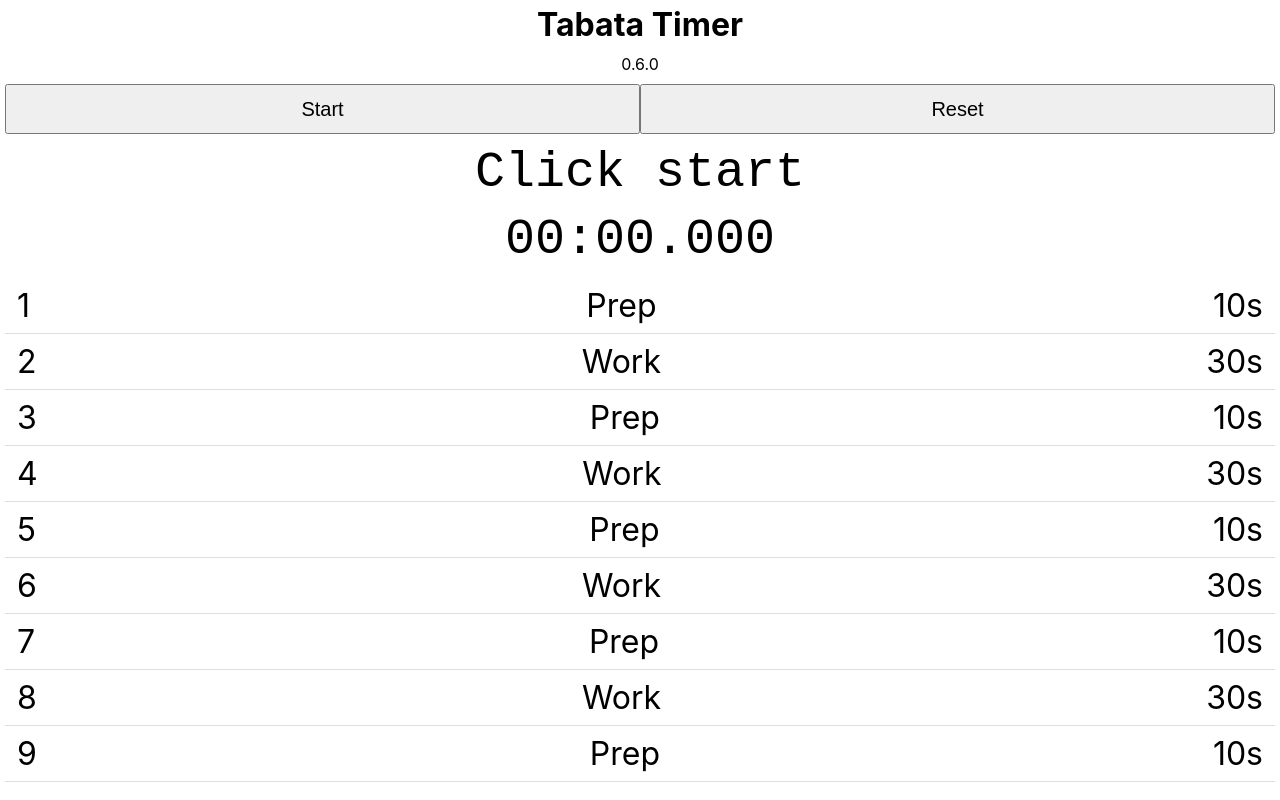
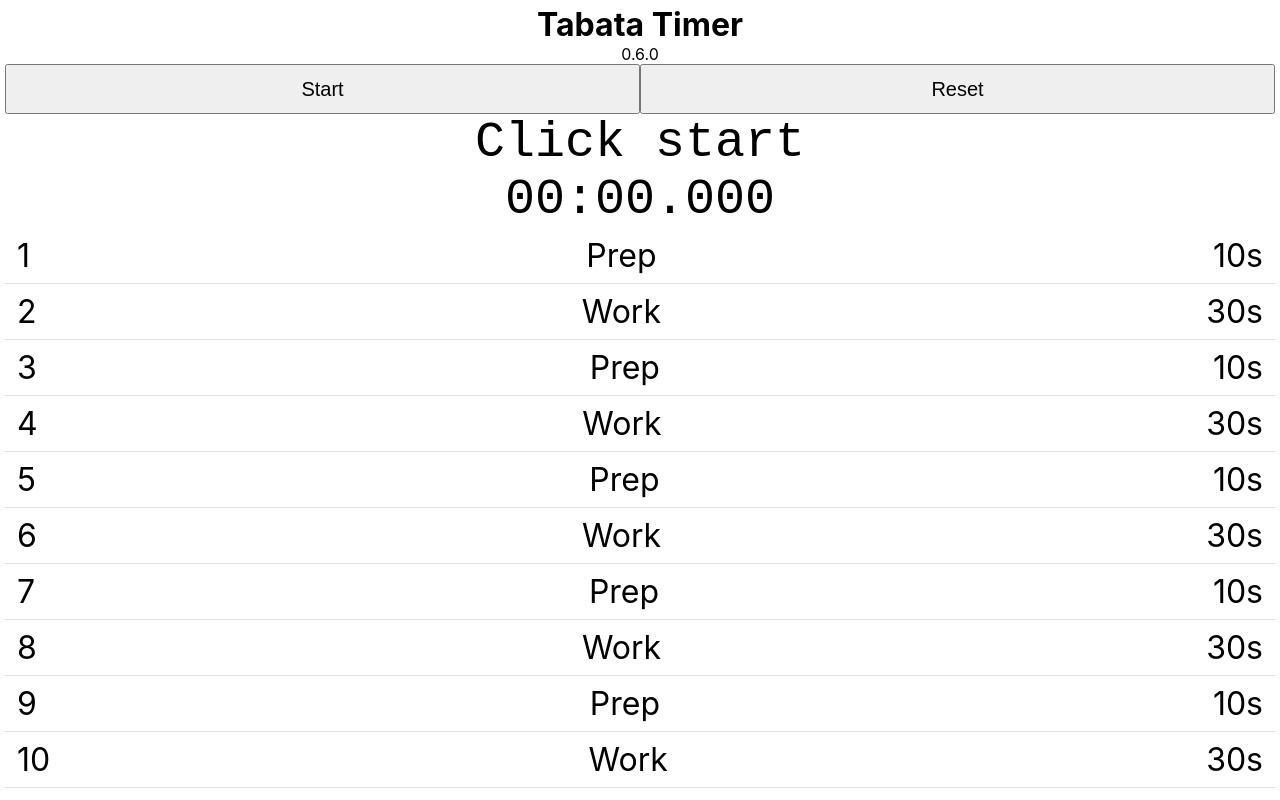
Before and after one commit to cristiklein/tabata-timer, a React app: page / in a window 1280 px wide. Shown: the top 800 px of the page. Built offline with nearby package versions, Linux system fonts and the light colour scheme.

Commit message:
WIP: Restyle everything

```diff
--- a/src/App.tsx
+++ b/src/App.tsx
@@ -29,75 +29,56 @@ function initStages(): Stage[] {
   return stages;
 }
 
-const FlexContainer = styled.div`
-  height: 100%;
-  width: 100%;
-  display: flex;
-  flex-flow: column wrap;
-  justify-content: space-between;
-  column-gap: 10px;
-  row-gap: 10px;
+const MainContainer = styled.div`
+  h1 {
+    margin: 0px;
+    padding: 0px;
+    text-align: center;
+  }
 
-  & > *:last-child {
-    flex-grow: 1;
-    min-width: 350px;
+  .version {
+    text-align: center;
   }
-`;
 
-const StageList = styled.ul`
-  padding: 0;
-  margin: 0;
-  font-size: 32px;
-`;
+  button {
+    width: 50%;
+    min-height: 50px;
+    font-size: 20px;
+  }
 
-const StageItem = styled.li<{ $active: boolean }>`
-  display: flex;
-  justify-content: space-between;
-  padding: 8px 12px;
-  border-bottom: 1px solid #ddd;
-  background-color: ${({ $active }) => ($active ? '#f0f8ff' : 'transparent')};
-  font-weight: ${({ $active }) => ($active ? 'bold' : 'normal')};
-`;
+  .timer {
+    font-size: 50px;
+    font-family: monospace;
+    text-align: center;
 
-const StageName = styled.span`
-  text-align: left;
-`;
+    &.prep {
+      background-color: green;
+    }
 
-const StageDuration = styled.span`
-  text-align: right;
-  min-width: 40px;
-`;
+    &.work {
+      background-color: red;
+    }
+  }
 
-const Button = styled.button`
-  width: 50%;
-  min-height: 50px;
-  font-size: 20px;
-`;
+  .stageListContainer {
+    & ul {
+      padding: 0;
+      margin: 0;
+      font-size: 32px;
+    }
 
-const Title = styled.h1`
-  margin: 0px;
-  padding: 0px;
-  text-align: center;
-`;
+    & li {
+      display: flex;
+      justify-content: space-between;
+      padding: 8px 12px;
+      border-bottom: 1px solid #ddd;
 
-const Version = styled.div`
-  text-align: center;
-`;
-
-const Timer = styled.div<{ $stageName?: string }>`
-  font-size: 50px;
-  font-family: monospace;
-  text-align: center;
-
-  background-color: ${ props => (
-    props.$stageName === "Work" ? "red" :
-    props.$stageName === "Prep" ? "green" :
-    '' ) };
-`;
-
-const VerticalScrollContainer = styled.div`
-  overflow-y: scroll;
-  height: 300px;
+      &.active {
+        background-color: #f0f8ff;
+        font-weight: bold;
+      }
+    }
+  }
 `;
 
 class TimerState {
@@ -242,36 +223,40 @@ const App: React.FC = () => {
   const stageName = (stages[timerState.stageIndex] || { name: "Click start" }).name;
 
   return (
-    <FlexContainer>
-      <Title>Tabata Timer</Title>
-      <Version>{ version }</Version>
+    <MainContainer>
+      <h1>Tabata Timer</h1>
+      <div className="version">{ version }</div>
       <div>
-        <Button onClick={handleStartPauseResume}>{
+        <button onClick={handleStartPauseResume}>{
           isRunning ? "Pause" : (
             (timerState.stageIndex < 0) ||
             (timerState.reachedEnd) ? "Start" : "Resume"
           )
-        }</Button>
-        <Button onClick={handleReset}>Reset</Button>
+        }</button>
+        <button onClick={handleReset}>Reset</button>
       </div>
-      <Timer $stageName={stageName}>{ stageName }</Timer>
-      <Timer>{ formatDuration(timerState.stageEndTimeMs - timerState.elapsedTimeMs) }</Timer>
-      <VerticalScrollContainer>
-      <StageList>
+      <div className={
+        stageName === "Work" ? "timer work" :
+        stageName === "Prep" ? "timer prep" :
+        "timer"
+      }>{ stageName }</div>
+      <div className="timer">{ formatDuration(timerState.stageEndTimeMs - timerState.elapsedTimeMs) }</div>
+      <div className="stageListContainer">
+      <ul>
         {stages.map((stage, i) => (
-          <StageItem
+          <li
             key={i}
-            $active={i === timerState.stageIndex}
             id={"stage-"+(i)}
+            className={ i === timerState.stageIndex ? "active" : ""}
           >
-            <StageName>{i+1}</StageName>
-            <StageName>{stage.name}</StageName>
-            <StageDuration>{stage.durationMs / 1000}s</StageDuration>
-          </StageItem>
+            <span>{i+1}</span>
+            <span>{stage.name}</span>
+            <span>{stage.durationMs / 1000}s</span>
+          </li>
         ))}
-      </StageList>
-      </VerticalScrollContainer>
-    </FlexContainer>
+      </ul>
+      </div>
+    </MainContainer>
   );
 }
 
```
